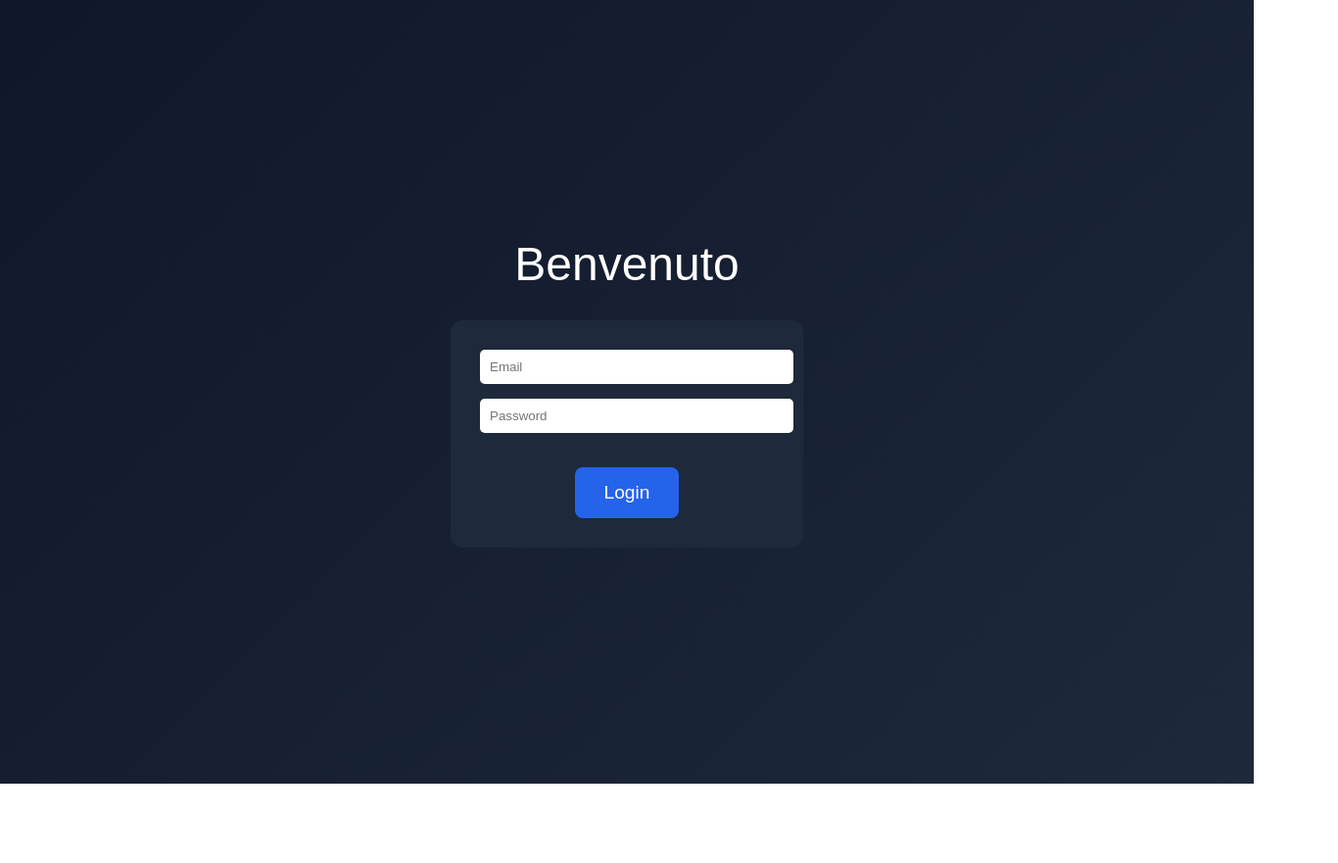
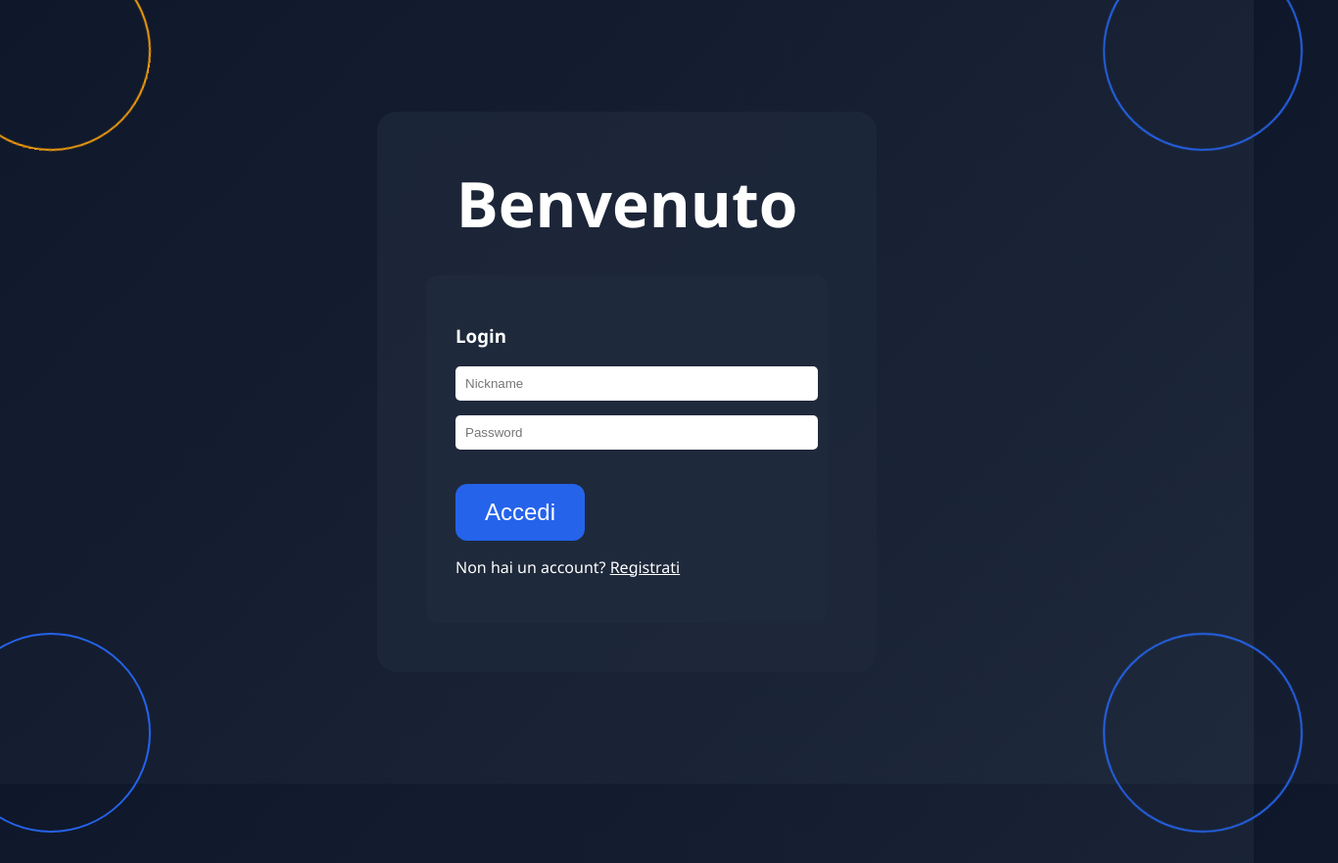
Before and after one commit to adamb112/Gestionale-rp, a website: page public/index.html in a window 1280 px wide. Both pictures are taken after a click on the button "Collega account". Shown: the whole page at 98% size, 1366 px wide, since content can reach past the window. Before the commit the page ends 800 px from the top, so only its background shows below. Drawn offline with Linux system fonts and the light colour scheme.

Commit message:
Update index.html
Modifiche pagina iniziale e login

```diff
--- a/public/index.html
+++ b/public/index.html
@@ -2,11 +2,11 @@
 <html lang="it">
 <head>
 <meta charset="UTF-8">
-<title>Gestionale RP - Login</title>
+<title>Gestionale RP - Login/Registrazione</title>
 <style>
   body {
     margin:0;
-    font-family: 'Arial', sans-serif;
+    font-family: 'Segoe UI', Tahoma, Geneva, Verdana, sans-serif;
     background: linear-gradient(135deg,#0f172a,#1e293b);
     color:white;
     display:flex;
@@ -14,15 +14,44 @@
     align-items:center;
     height:100vh;
     overflow:hidden;
+    position:relative;
   }
 
+  /* LINEE CURVE ANIMATE */
+  .linea {
+    position:absolute;
+    border:2px solid #2563eb;
+    border-radius:50%;
+    width:200px;
+    height:200px;
+    animation: rotate 15s linear infinite;
+    transition: border-color 0.3s;
+  }
+
+  .linea:hover { border-color:#f59e0b; }
+
+  .linea:nth-child(1){top:-50px; left:-50px;}
+  .linea:nth-child(2){bottom:-50px; right:-50px; animation-delay: 7s;}
+  .linea:nth-child(3){top:-50px; right:-50px; animation-delay: 3s;}
+  .linea:nth-child(4){bottom:-50px; left:-50px; animation-delay: 10s;}
+
+  @keyframes rotate{
+    0%{transform:rotate(0deg);}
+    100%{transform:rotate(360deg);}
+  }
+
+  /* WELCOME BOX */
   .welcome-container {
     text-align:center;
-    animation: fadeIn 2s ease forwards;
+    animation: fadeIn 1.5s ease forwards;
+    background: rgba(30,41,59,0.8);
+    padding:50px;
+    border-radius:20px;
   }
 
   .welcome-text {
-    font-size:3em;
+    font-size:4em;
+    font-weight:bold;
     margin-bottom:30px;
     opacity:0;
     animation: slideIn 2s forwards;
@@ -32,11 +61,11 @@
     background-color:#2563eb;
     padding:15px 30px;
     border:none;
-    border-radius:8px;
+    border-radius:12px;
     color:white;
     cursor:pointer;
-    font-size:1.2em;
-    transition: 0.3s;
+    font-size:1.5em;
+    transition:0.3s;
     margin-top:20px;
   }
 
@@ -44,17 +73,18 @@
     background-color:#1d4ed8;
   }
 
-  .login-box {
+  .login-box, .register-box {
     background:#1e293b;
     padding:30px;
     border-radius:12px;
     margin-top:20px;
-    max-width:300px;
+    max-width:350px;
     display:none;
     animation: fadeSlide 0.5s forwards;
+    text-align:left;
   }
 
-  .login-box input {
+  .login-box input, .register-box input {
     width:100%;
     padding:10px;
     margin-bottom:15px;
@@ -73,40 +103,55 @@
     border-radius:12px;
     margin-top:20px;
     display:inline-block;
-    min-width:200px;
+    min-width:250px;
+    font-size:1.3em;
   }
 
-  @keyframes fadeIn {
-    from{opacity:0;}
-    to{opacity:1;}
-  }
+  @keyframes fadeIn { from{opacity:0;} to{opacity:1;} }
+  @keyframes slideIn { from{opacity:0; transform:translateY(-50px);} to{opacity:1; transform:translateY(0);} }
+  @keyframes fadeSlide { from{opacity:0; transform:translateY(20px);} to{opacity:1; transform:translateY(0);} }
 
-  @keyframes slideIn {
-    from{opacity:0; transform:translateY(-50px);}
-    to{opacity:1; transform:translateY(0);}
-  }
-
-  @keyframes fadeSlide {
-    from{opacity:0; transform:translateY(20px);}
-    to{opacity:1; transform:translateY(0);}
-  }
 </style>
 </head>
 <body>
+
+<!-- LINEE CURVE -->
+<div class="linea"></div>
+<div class="linea"></div>
+<div class="linea"></div>
+<div class="linea"></div>
 
 <div class="welcome-container">
   <div class="welcome-text">Benvenuto</div>
   <button class="btn" id="connectBtn">Collega account</button>
 
+  <!-- LOGIN -->
   <div class="login-box" id="loginBox">
+    <h3>Login</h3>
     <form id="loginForm">
-      <input type="email" name="email" placeholder="Email" required>
+      <input type="text" name="nickname" placeholder="Nickname" required>
       <input type="password" name="password" placeholder="Password" required>
-      <button class="btn" type="submit">Login</button>
+      <button class="btn" type="submit">Accedi</button>
     </form>
+    <p>Non hai un account? <span id="showRegister" style="cursor:pointer; text-decoration:underline;">Registrati</span></p>
+  </div>
+
+  <!-- REGISTRAZIONE -->
+  <div class="register-box" id="registerBox">
+    <h3>Registrazione</h3>
+    <form id="registerForm">
+      <input type="text" name="nome" placeholder="Nome" required>
+      <input type="text" name="cognome" placeholder="Cognome" required>
+      <input type="text" name="nickingame" placeholder="Nickingame" required>
+      <input type="text" name="username" placeholder="Username per il server" required>
+      <input type="password" name="password" placeholder="Password" required>
+      <button class="btn" type="submit">Registrati</button>
+    </form>
+    <p>Hai già un account? <span id="showLogin" style="cursor:pointer; text-decoration:underline;">Login</span></p>
   </div>
 </div>
 
+<!-- DASHBOARD -->
 <div class="dashboard" id="dashboard">
   <div class="card">
     <h2 id="nickname">Nickname: ---</h2>
@@ -117,6 +162,7 @@
 <script>
 const connectBtn = document.getElementById('connectBtn');
 const loginBox = document.getElementById('loginBox');
+const registerBox = document.getElementById('registerBox');
 const welcomeContainer = document.querySelector('.welcome-container');
 const dashboard = document.getElementById('dashboard');
 const nicknameField = document.getElementById('nickname');
@@ -127,16 +173,26 @@ connectBtn.addEventListener('click', ()=>{
   connectBtn.style.display = 'none';
 });
 
+// SWITCH LOGIN / REGISTER
+document.getElementById('showRegister').addEventListener('click', ()=>{
+  loginBox.style.display='none';
+  registerBox.style.display='block';
+});
+document.getElementById('showLogin').addEventListener('click', ()=>{
+  registerBox.style.display='none';
+  loginBox.style.display='block';
+});
+
+// LOGIN
 document.getElementById('loginForm').addEventListener('submit', async function(e){
   e.preventDefault();
-  const email = this.email.value;
+  const nickname = this.nickname.value;
   const password = this.password.value;
 
-  // POST al server
   const res = await fetch('/login', {
     method:'POST',
     headers:{'Content-Type':'application/json'},
-    body: JSON.stringify({email,password})
+    body: JSON.stringify({nickname,password})
   });
 
   const text = await res.text();
@@ -145,13 +201,19 @@ document.getElementById('loginForm').addEventListener('submit', async function(e
     return;
   }
 
-  // Se login OK
-  welcomeContainer.style.display = 'none';
-  dashboard.style.display = 'block';
+  // Dashboard minima
+  welcomeContainer.style.display='none';
+  dashboard.style.display='block';
+  nicknameField.textContent = "Nickname: " + nickname;
+  balanceField.textContent = "Balance: $0,0";
+});
 
-  // Mostra dati base (Nickname e Balance)
-  nicknameField.textContent = "Nickname: " + email;
-  balanceField.textContent = "Balance: $0,0";
+// REGISTRAZIONE (solo frontend, per ora)
+document.getElementById('registerForm').addEventListener('submit', function(e){
+  e.preventDefault();
+  alert('Registrazione completata! Ora puoi fare login.');
+  registerBox.style.display='none';
+  loginBox.style.display='block';
 });
 </script>
 
```
